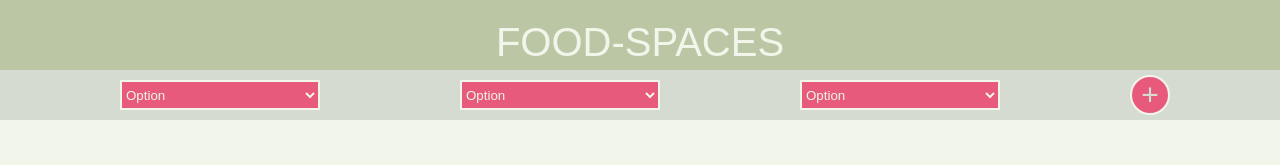
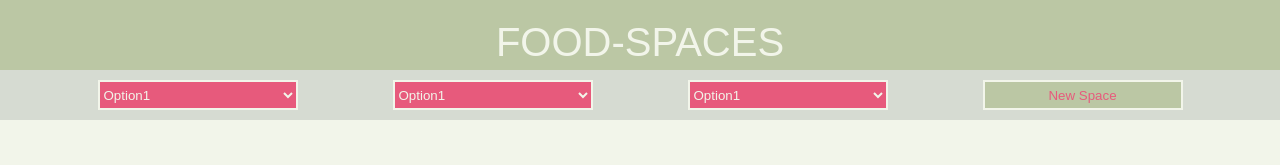
Before and after one commit to lkastenmeier/food-spaces, a React (Create React App) app: page / in a window 1280 px wide. Shown: the top 165 px of the page. Built offline with nearby package versions, Linux system fonts and the light colour scheme; a web font is replaced by a local one.

Commit message:
new button to add space

```diff
--- a/src/App.css
+++ b/src/App.css
@@ -22,16 +22,14 @@ body {
   font-size: 40px;
 }
 .Button {
-  background-color: #e75a7c;
-  color: #d6dbd2;
-  width: 40px;
-  min-width: 40px;
-  height: 40px;
-  margin-top: 5px;
-  font-family: Arial, Helvetica, sans-serif;
-  font-size: 30px;
+  background-color: #bbc7a4;
+  width: 200px;
+  min-width: 100px;
+  height: 30px;
+  min-height: 30px;
+  color: #e75a7c;
+  margin: 10px;
   border: 2px solid #f2f5ea;
-  border-radius: 50%;
 }
 
 .FilterList {
--- a/src/components/Filter.js
+++ b/src/components/Filter.js
@@ -3,9 +3,9 @@ function Filter() {
   return (
     <select className="Filter">
       Filter
-      <option value="Option">Option</option>
-      <option value="Option">Option</option>
-      <option value="Option">Option</option>
+      <option value="Option">Option1</option>
+      <option value="Option">Option2</option>
+      <option value="Option">Option3</option>
     </select>
   );
 }
--- a/src/components/FilterList.js
+++ b/src/components/FilterList.js
@@ -6,7 +6,7 @@ function FilterList() {
       <Filter />
       <Filter />
       <Filter />
-      <button className="Button">+</button>
+      <button className="Button">New Space</button>
     </div>
   );
 }
```
